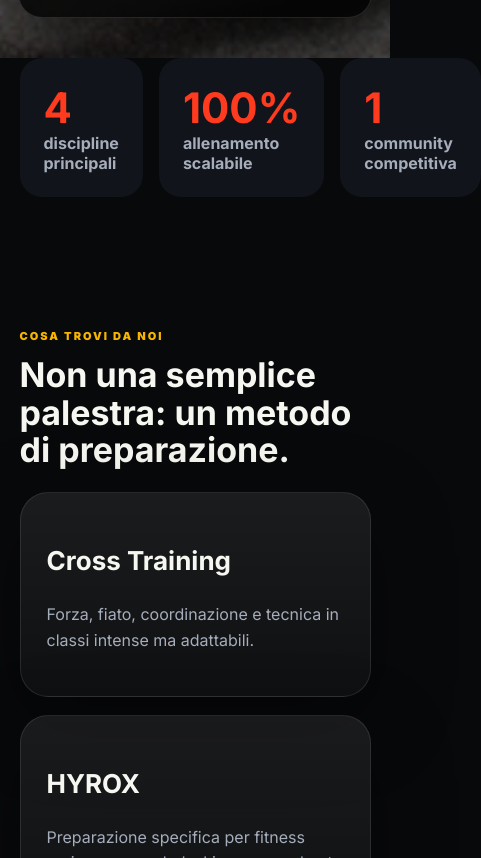
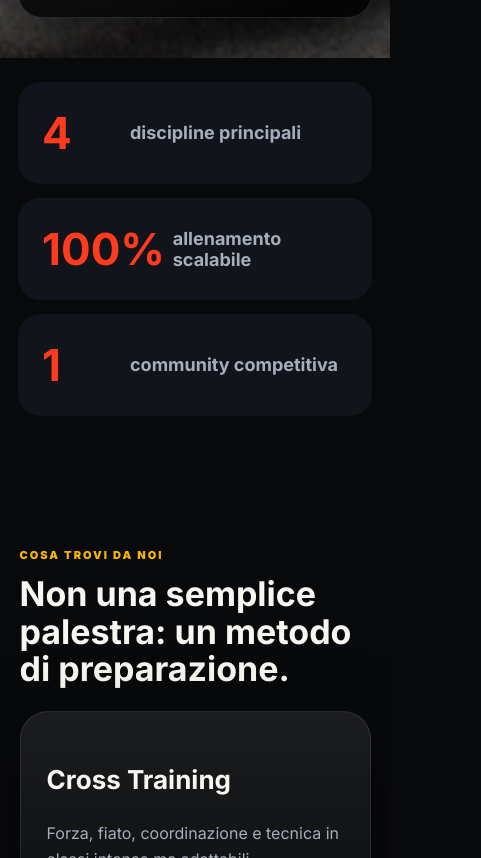
Before and after one commit to clomonaco-dev/invictuscrosstraining, a plain HTML site: page src/index.html in a window 390 px wide. Shown: the part 2152-3010 px from the top of the page, 481 px wide, since content can reach past the window. Drawn offline with Linux system fonts and the light colour scheme.

Commit message:
fix number prima pagina

```diff
--- a/src/style.css
+++ b/src/style.css
@@ -781,3 +781,26 @@ a {
     min-width: 0;
   }
 }
+/* FIX STATS MOBILE */
+@media (max-width: 560px) {
+  .stats {
+    grid-template-columns: 1fr;
+    gap: 14px;
+    padding: 24px 18px 50px;
+  }
+
+  .stats article {
+    display: flex;
+    align-items: center;
+    gap: 18px;
+  }
+
+  .stats strong {
+    font-size: 44px;
+    min-width: 70px;
+  }
+
+  .stats span {
+    font-size: 18px;
+  }
+}
```
